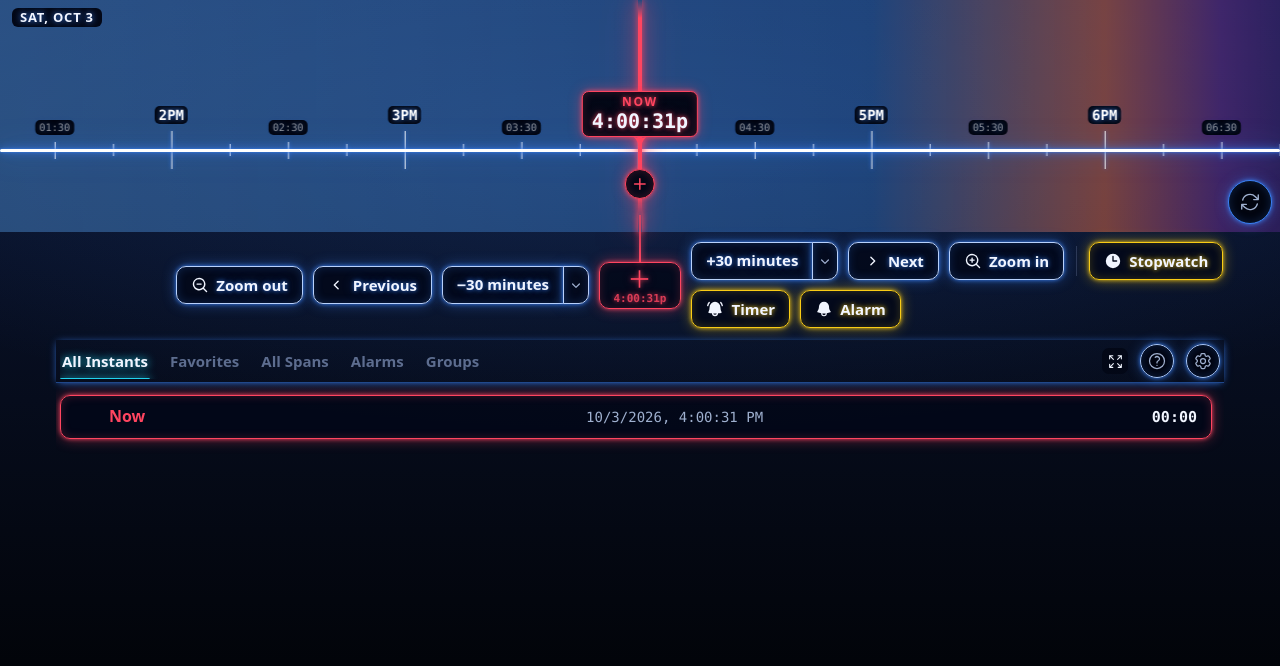
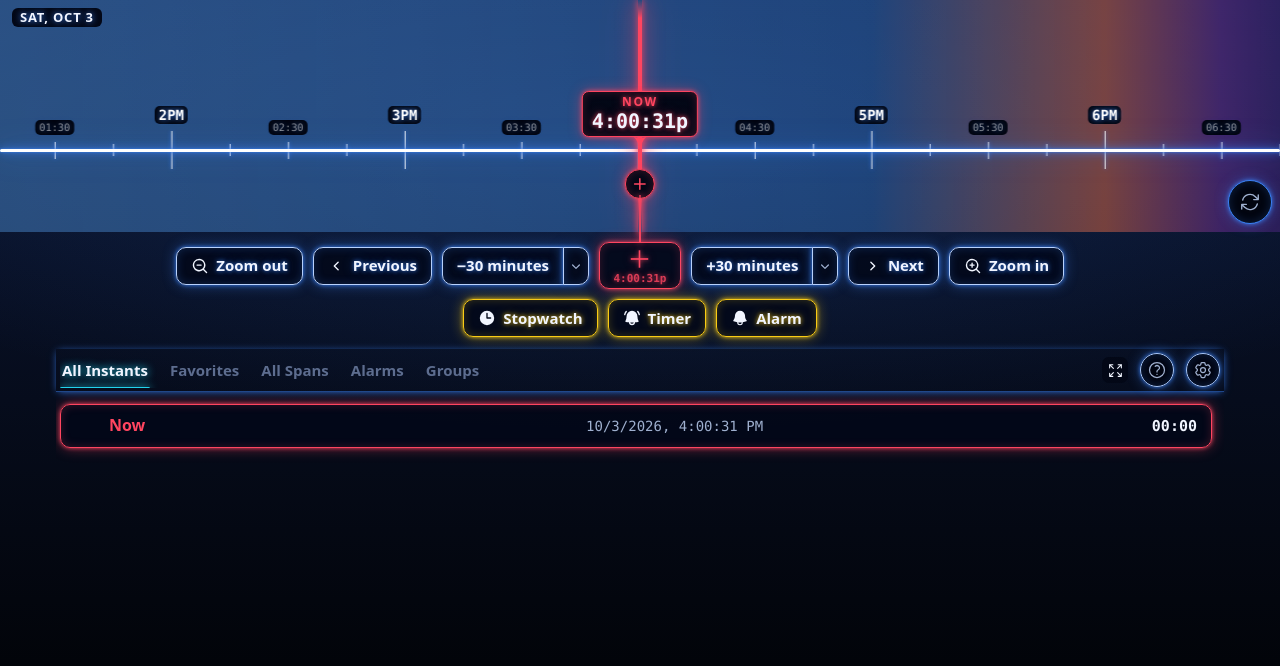
Before and after one commit to micwalk/TimelineClock, a React (Vite) app: page / in a window 1280 px wide. Shown: the top 666 px of the page. Built offline with nearby package versions, Linux system fonts and the light colour scheme.

Commit message:
Horizontal control bar: Stopwatch, Timer and Alarm in a centered row below NOW

```diff
--- a/src/components/panels/ControlBar.tsx
+++ b/src/components/panels/ControlBar.tsx
@@ -118,7 +118,8 @@ export function ControlBar() {
   }
 
   // Horizontal: NOW sits at the bar's center, right under the timeline's (where the Now line is
-  // while following Now), with the other buttons gathered to either side of it.
+  // while following Now), with the navigation gathered to either side of it; Stopwatch, Timer
+  // and Alarm are a centered row of their own below.
   return (
     <nav className="controls controls--horizontal" aria-label="Timeline controls">
       <div className="controls__side is-before">
@@ -132,7 +133,8 @@ export function ControlBar() {
         <IncrementButton direction={1} />
         <CtlButton icon={ChevronRightIcon} label="Next instant (D)" onClick={() => act.goToAdjacentInstant(1)}>Next</CtlButton>
         <CtlButton icon={MagnifyingGlassPlusIcon} label="Zoom in (I)" onClick={act.zoomIn}>Zoom in</CtlButton>
-        <span className="controls__sep" aria-hidden />
+      </div>
+      <div className="controls__quick">
         <StopwatchButton />
         <TimerButton />
         <AlarmButton />
--- a/src/styles/panels.css
+++ b/src/styles/panels.css
@@ -93,11 +93,13 @@
 
 /* Stopwatch and Timer: always labelled (they are the way in for new users). */
 /* Horizontal: NOW centered under the timeline (its center is the Now line's while following Now),
-   the rest gathered to either side; each side wraps on its own when narrow. */
+   the navigation gathered to either side (each side wraps on its own when narrow), and Stopwatch,
+   Timer and Alarm a centered row below. */
 .controls--horizontal { display: grid; grid-template-columns: minmax(0, 1fr) auto minmax(0, 1fr); align-items: center; }
 .controls__side { display: flex; flex-wrap: wrap; align-items: center; gap: 10px; }
 .controls__side.is-before { justify-content: flex-end; }
 .controls__side.is-after { justify-content: flex-start; }
+.controls__quick { grid-column: 1 / -1; display: flex; flex-wrap: wrap; justify-content: center; gap: 10px; }
 .controls__now { display: flex; justify-content: center; }
 /* The Now line runs on down into the button: a red line from the button's top up past the bar's
    edge (any overlap lands on the Now line itself), brightening as it meets the button. */
```
Also changed, not shown: 2 other files (tests, documents, lock files or other folders).
